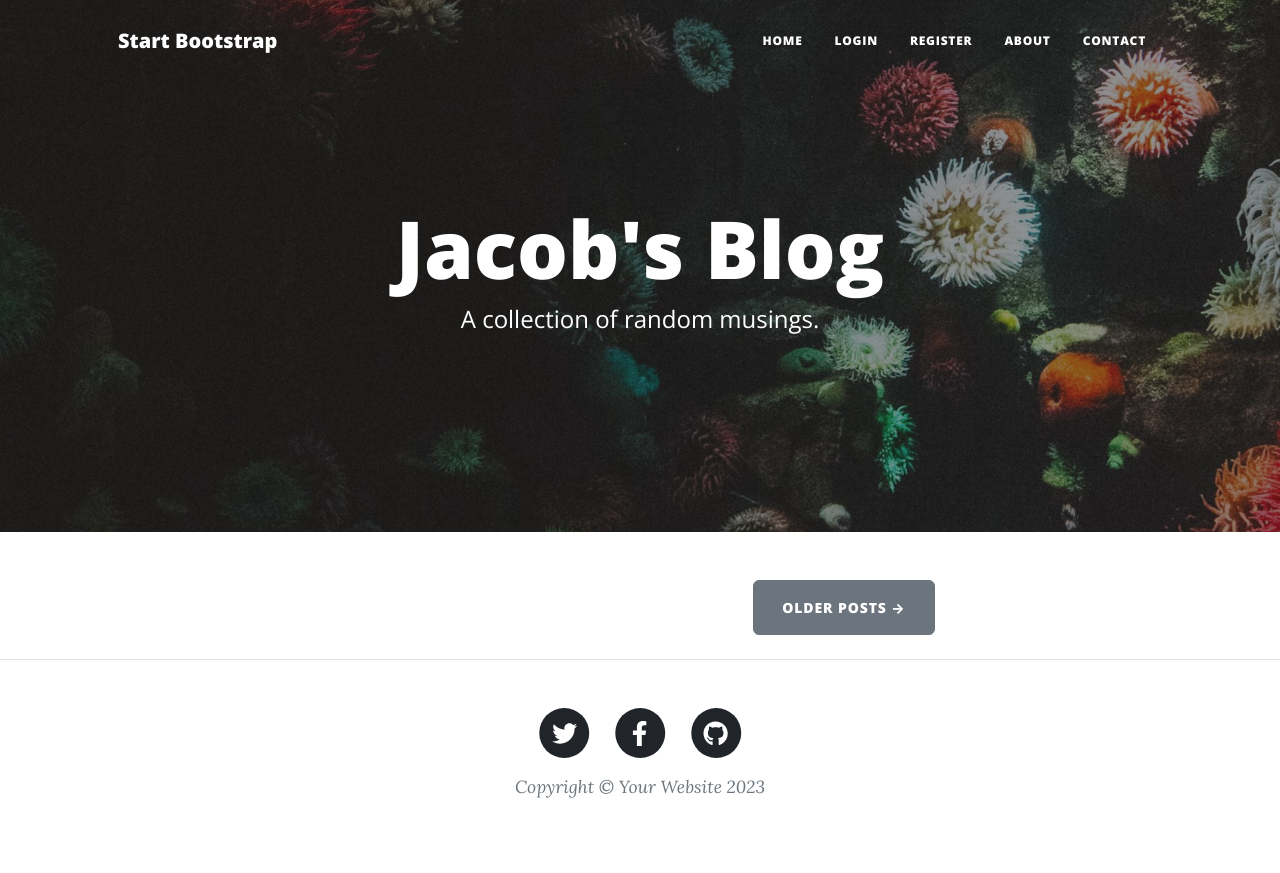
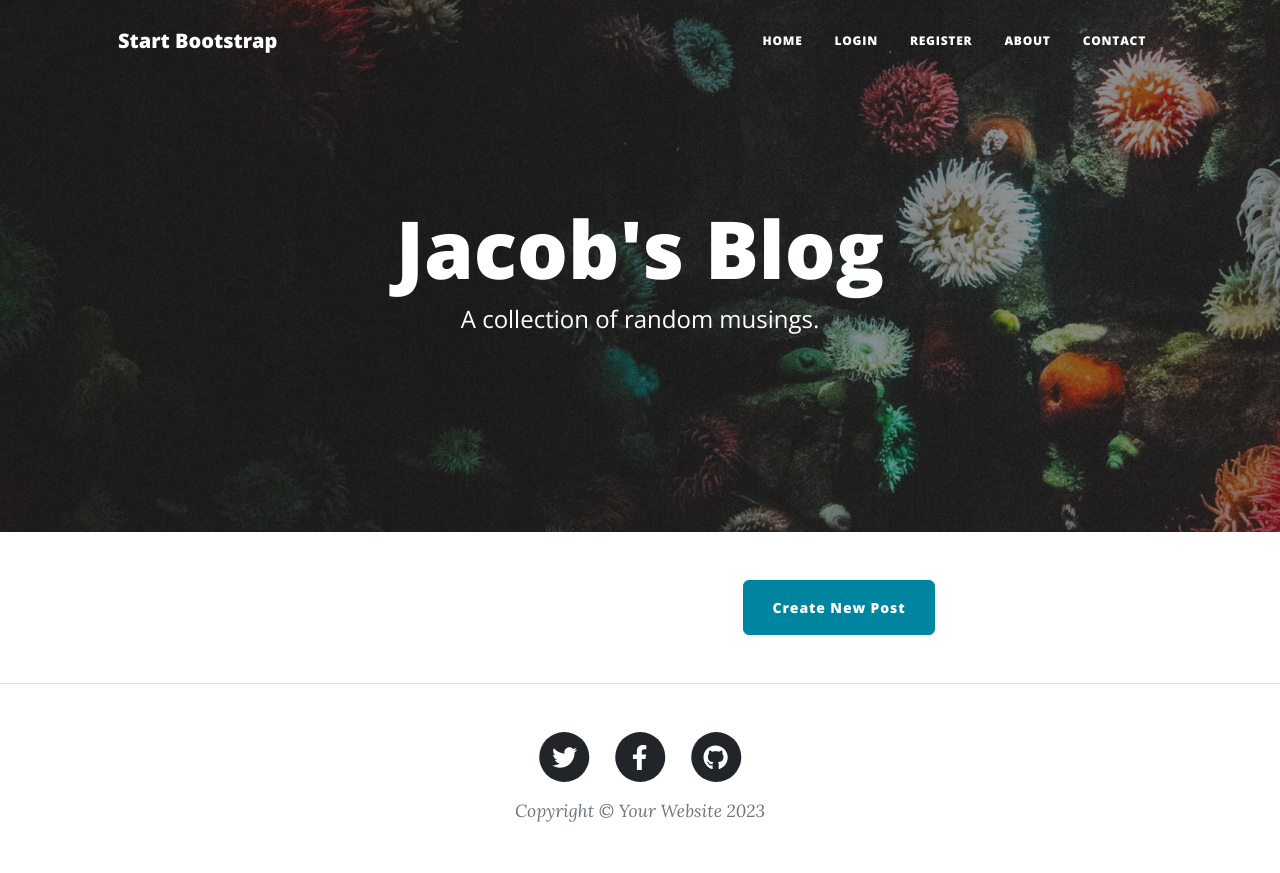
Before and after one commit to jakubswi/blog-website, a Flask app: page / in a window 1280 px wide. Before the commit the page ends 798 px from the top, so only its background shows below. Run offline with Flask 3, Linux system fonts and the light colour scheme; data that the repository does not hold is empty; some libraries are stand-ins or nearby versions.

Commit message:
allowing other user to add posts

```diff
--- a/main.py
+++ b/main.py
@@ -165,7 +165,6 @@ def show_post(post_id):
     return render_template("post.html", post=requested_post, current_user=current_user, form=comment_form)
 
 @app.route("/new-post", methods=["GET", "POST"])
-@admin_only
 def add_new_post():
     form = CreatePostForm()
     if form.validate_on_submit():
@@ -184,35 +183,37 @@ def add_new_post():
 
 
 
-@app.route("/edit-post/<int:post_id>", methods=["GET", "POST"])
-def edit_post(post_id):
-    post = db.get_or_404(BlogPost, post_id)
-    edit_form = CreatePostForm(
-        title=post.title,
-        subtitle=post.subtitle,
-        img_url=post.img_url,
-        author=post.author,
-        body=post.body
-    )
-    if edit_form.validate_on_submit():
-        post.title = edit_form.title.data
-        post.subtitle = edit_form.subtitle.data
-        post.img_url = edit_form.img_url.data
-        post.author = current_user
-        post.body = edit_form.body.data
-        db.session.commit()
-        return redirect(url_for("show_post", post_id=post.id))
-    return render_template("make-post.html", form=edit_form, is_edit=True, current_user=current_user)
+@app.route("/edit-post/<int:post_id>/<post_author_id>", methods=["GET", "POST"])
+def edit_post(post_id,post_author_id):
+    if int(post_author_id) == current_user.id or current_user==1:
+        post = db.get_or_404(BlogPost, post_id)
+        edit_form = CreatePostForm(
+            title=post.title,
+            subtitle=post.subtitle,
+            img_url=post.img_url,
+            author=post.author,
+            body=post.body
+        )
+        if edit_form.validate_on_submit():
+            post.title = edit_form.title.data
+            post.subtitle = edit_form.subtitle.data
+            post.img_url = edit_form.img_url.data
+            post.author = current_user
+            post.body = edit_form.body.data
+            db.session.commit()
+            return redirect(url_for("show_post", post_id=post.id))
+        return render_template("make-post.html", form=edit_form, is_edit=True, current_user=current_user)
 
 
 
-@app.route("/delete/<int:post_id>")
-@admin_only
-def delete_post(post_id):
-    post_to_delete = db.get_or_404(BlogPost, post_id)
-    db.session.delete(post_to_delete)
-    db.session.commit()
-    return redirect(url_for('get_all_posts'))
+@app.route("/delete/<int:post_id>/<post_author_id>")
+def delete_post(post_id,post_author_id):
+    if  current_user.id == int(post_author_id) or current_user==1:
+        post_to_delete = db.get_or_404(BlogPost, post_id)
+        db.session.delete(post_to_delete)
+        db.session.commit()
+        return redirect(url_for('get_all_posts'))
+    return redirect(url_for("show_post", post_id=post_id))
 
 
 @app.route("/about")
--- a/templates/index.html
+++ b/templates/index.html
@@ -28,14 +28,14 @@
           Posted by
           <a href="#">{{post.author.name}}</a>
           on {{post.date}}
-          {% if current_user.id == 1: %}
-          <a href="{{url_for('delete_post', post_id=post.id) }}">✘</a>
+          {% if current_user.id == 1 or post.author.id == current_user.id: %}
+          <a href="{{url_for('delete_post', post_id=post.id, post_author_id=post.author.id)}}">✘</a>
           {% endif %}
         </p>
       </div>
       <hr class="my-4" />
       {% endfor %}
-      {% if current_user.id == 1: %}
+
       <div class="d-flex justify-content-end mb-4">
         <a
           class="btn btn-primary float-right"
@@ -43,10 +43,10 @@
           >Create New Post</a
         >
       </div>
-      {% endif %}
+
 
       <div class="d-flex justify-content-end mb-4">
-        <a class="btn btn-secondary text-uppercase" href="#!">Older Posts →</a>
+       <!-- <a class="btn btn-secondary text-uppercase" href="#!">Older Posts →</a>-->
       </div>
     </div>
   </div>
--- a/templates/post.html
+++ b/templates/post.html
@@ -25,11 +25,11 @@
     <div class="row gx-4 gx-lg-5 justify-content-center">
       <div class="col-md-10 col-lg-8 col-xl-7">
         {{ post.body|safe }}
-        {% if current_user.id == 1 %}
+        {% if current_user.id == 1 or current_user.id == post.author.id:%}
         <div class="d-flex justify-content-end mb-4">
           <a
             class="btn btn-primary float-right"
-            href="{{url_for('edit_post', post_id=post.id)}}"
+            href="{{url_for('edit_post', post_id=post.id, post_author_id=post.author.id)}}"
             >Edit Post</a
           >
         </div>
```
